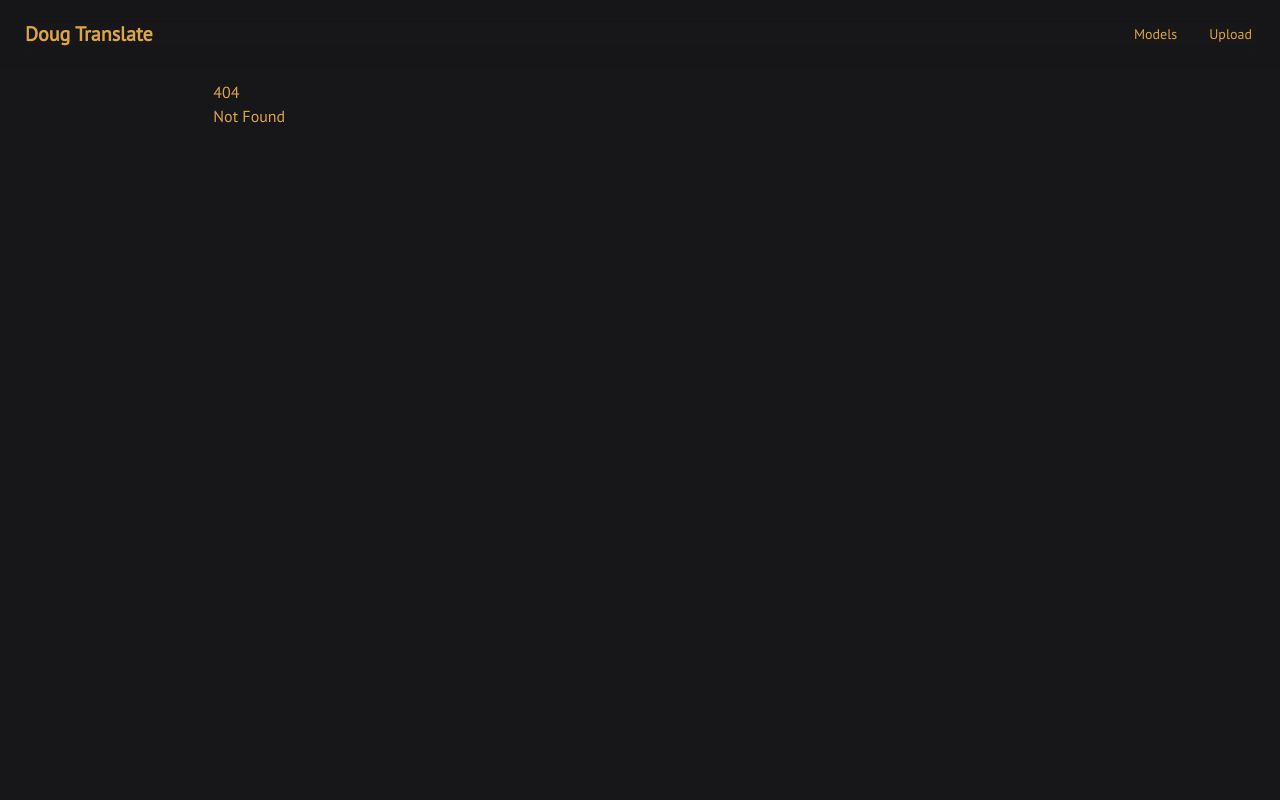
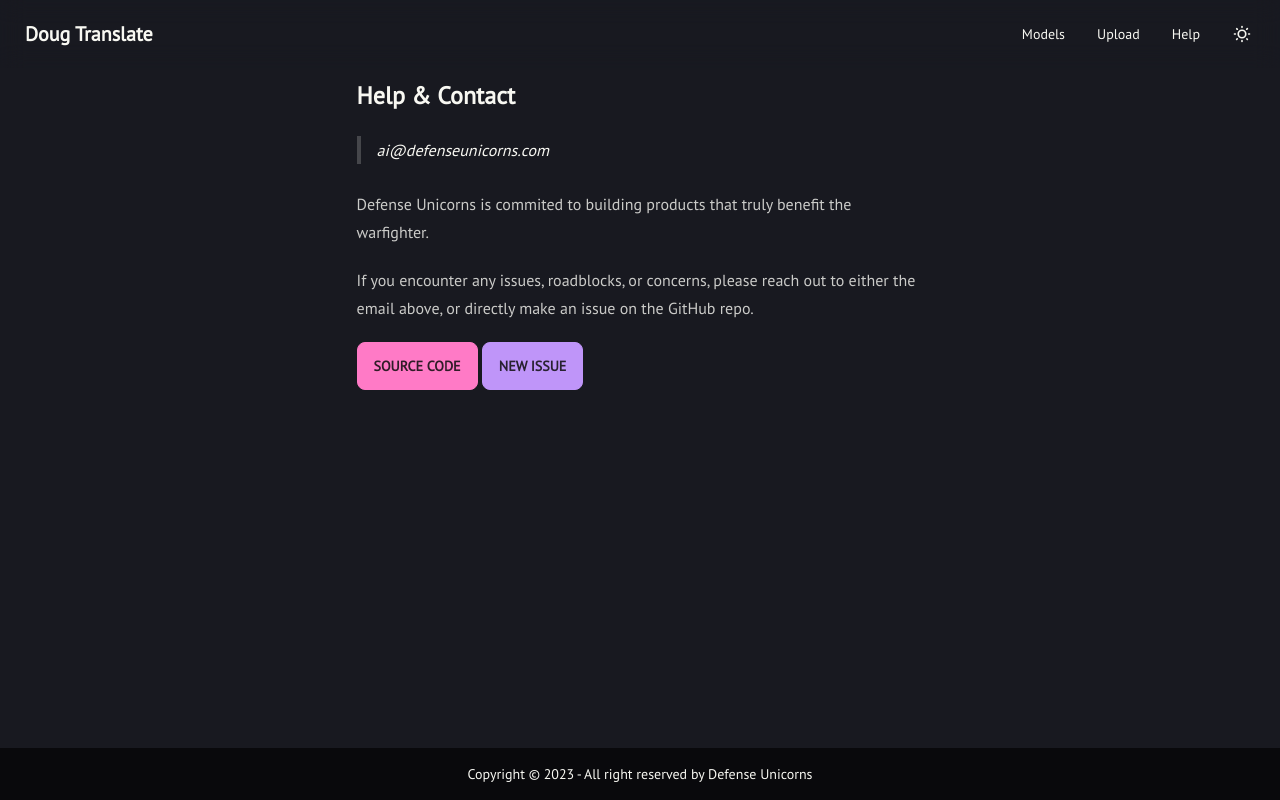
Before and after one commit to defenseunicorns/doug-translate, a SvelteKit app: page /help in a window 1280 px wide. Before the commit this address had no page. Built offline with nearby package versions, Linux system fonts and the light colour scheme; a web font is replaced by a local one.

Commit message:
improve theme, add theme switcher, add help+contact page
Signed-off-by: razzle <harry@razzle.cloud>

```diff
--- a/src/app.html
+++ b/src/app.html
@@ -1,5 +1,5 @@
 <!DOCTYPE html>
-<html lang="en" data-theme="luxury">
+<html lang="en" data-theme="">
   <head>
     <meta charset="utf-8" />
     <link rel="icon" href="%sveltekit.assets%/favicon.svg" />
--- /dev/null
+++ b/src/hooks.server.ts
@@ -0,0 +1,15 @@
+const themes = ["winter", "dracula"];
+
+export const handle = async ({ event, resolve }) => {
+  const theme = event.cookies.get("theme");
+
+  if (!theme || !themes.includes(theme)) {
+    return await resolve(event);
+  }
+
+  return await resolve(event, {
+    transformPageChunk: ({ html }) => {
+      return html.replace('data-theme=""', `data-theme="${theme}"`);
+    },
+  });
+};
--- /dev/null
+++ b/src/lib/components/theme-switcher.svelte
@@ -0,0 +1,36 @@
+<script lang="ts">
+  import { setTheme } from "$lib/theme";
+
+  const toggle = () => {
+    const theme = document.documentElement.getAttribute("data-theme");
+    switch (theme) {
+      case "dracula":
+        setTheme("winter");
+        break;
+      case "winter":
+        setTheme("dracula");
+        break;
+      default:
+        setTheme("dracula");
+    }
+  };
+</script>
+
+<label class="swap swap-rotate">
+  <!-- this hidden checkbox controls the state -->
+  <input on:change={toggle} type="checkbox" />
+
+  <!-- sun icon -->
+  <svg class="swap-off fill-current w-5 h-5" xmlns="http://www.w3.org/2000/svg" viewBox="0 0 24 24"
+    ><path
+      d="M5.64,17l-.71.71a1,1,0,0,0,0,1.41,1,1,0,0,0,1.41,0l.71-.71A1,1,0,0,0,5.64,17ZM5,12a1,1,0,0,0-1-1H3a1,1,0,0,0,0,2H4A1,1,0,0,0,5,12Zm7-7a1,1,0,0,0,1-1V3a1,1,0,0,0-2,0V4A1,1,0,0,0,12,5ZM5.64,7.05a1,1,0,0,0,.7.29,1,1,0,0,0,.71-.29,1,1,0,0,0,0-1.41l-.71-.71A1,1,0,0,0,4.93,6.34Zm12,.29a1,1,0,0,0,.7-.29l.71-.71a1,1,0,1,0-1.41-1.41L17,5.64a1,1,0,0,0,0,1.41A1,1,0,0,0,17.66,7.34ZM21,11H20a1,1,0,0,0,0,2h1a1,1,0,0,0,0-2Zm-9,8a1,1,0,0,0-1,1v1a1,1,0,0,0,2,0V20A1,1,0,0,0,12,19ZM18.36,17A1,1,0,0,0,17,18.36l.71.71a1,1,0,0,0,1.41,0,1,1,0,0,0,0-1.41ZM12,6.5A5.5,5.5,0,1,0,17.5,12,5.51,5.51,0,0,0,12,6.5Zm0,9A3.5,3.5,0,1,1,15.5,12,3.5,3.5,0,0,1,12,15.5Z"
+    /></svg
+  >
+
+  <!-- moon icon -->
+  <svg class="swap-on fill-current w-5 h-5" xmlns="http://www.w3.org/2000/svg" viewBox="0 0 24 24"
+    ><path
+      d="M21.64,13a1,1,0,0,0-1.05-.14,8.05,8.05,0,0,1-3.37.73A8.15,8.15,0,0,1,9.08,5.49a8.59,8.59,0,0,1,.25-2A1,1,0,0,0,8,2.36,10.14,10.14,0,1,0,22,14.05,1,1,0,0,0,21.64,13Zm-9.5,6.69A8.14,8.14,0,0,1,7.08,5.22v.27A10.15,10.15,0,0,0,17.22,15.63a9.79,9.79,0,0,0,2.1-.22A8.11,8.11,0,0,1,12.14,19.73Z"
+    /></svg
+  >
+</label>
--- /dev/null
+++ b/src/lib/theme.ts
@@ -0,0 +1,5 @@
+const one_year = 60 * 60 * 24 * 365;
+export const setTheme = (theme: string) => {
+  document.cookie = `theme=${theme}; max-age=${one_year}; path=/;`;
+  document.documentElement.setAttribute("data-theme", theme);
+};
--- a/src/routes/+layout.svelte
+++ b/src/routes/+layout.svelte
@@ -2,6 +2,7 @@
   import "../app.css";
   import "@fontsource/pt-sans";
   import "@fontsource/pt-mono";
+  import ThemeSwitcher from "$lib/components/theme-switcher.svelte";
 </script>
 
 <nav class="navbar bg-base-100 fixed backdrop-blur-md bg-transparent">
@@ -12,6 +13,8 @@
     <ul class="menu menu-horizontal px-1">
       <li><a href="/models">Models</a></li>
       <li><a href="/upload">Upload</a></li>
+      <li><a href="/help">Help</a></li>
+      <li><ThemeSwitcher /></li>
     </ul>
   </div>
 </nav>
@@ -20,3 +23,8 @@
     <slot />
   </div>
 </main>
+<footer class="fixed bottom-0 footer footer-center p-4 bg-base-300 text-base-content">
+  <aside>
+    <p>Copyright © 2023 - All right reserved by Defense Unicorns</p>
+  </aside>
+</footer>
--- /dev/null
+++ b/src/routes/help/+page.svelte
@@ -0,0 +1,14 @@
+<svelte:head>
+  <title>Help</title>
+</svelte:head>
+
+<section class="prose mx-auto">
+  <h2>Help & Contact</h2>
+  <blockquote>ai@defenseunicorns.com</blockquote>
+  <p>Defense Unicorns is commited to building products that truly benefit the warfighter.</p>
+  <p>
+    If you encounter any issues, roadblocks, or concerns, please reach out to either the email above, or directly make an issue on the GitHub repo.
+  </p>
+  <a class="btn btn-primary" href="https://github.com/defenseunicorns/doug-translate">Source Code</a>
+  <a class="btn btn-secondary" href="https://github.com/defenseunicorns/doug-translate/issues/new">New Issue</a>
+</section>
--- a/tailwind.config.cjs
+++ b/tailwind.config.cjs
@@ -1,11 +1,11 @@
 /** @type {import('tailwindcss').Config} */
 export default {
-  content: ["./src/routes/**/*.{svelte,js,ts}"],
+  content: ["./src/routes/**/*.{svelte,js,ts}", "./src/lib/components/**/*.{svelte,js,ts}"],
   theme: {
     extend: {},
   },
   plugins: [require("@tailwindcss/typography"), require("daisyui")],
   daisyui: {
-    themes: ["luxury"],
+    themes: ["dracula", "winter"],
   },
 };
```
